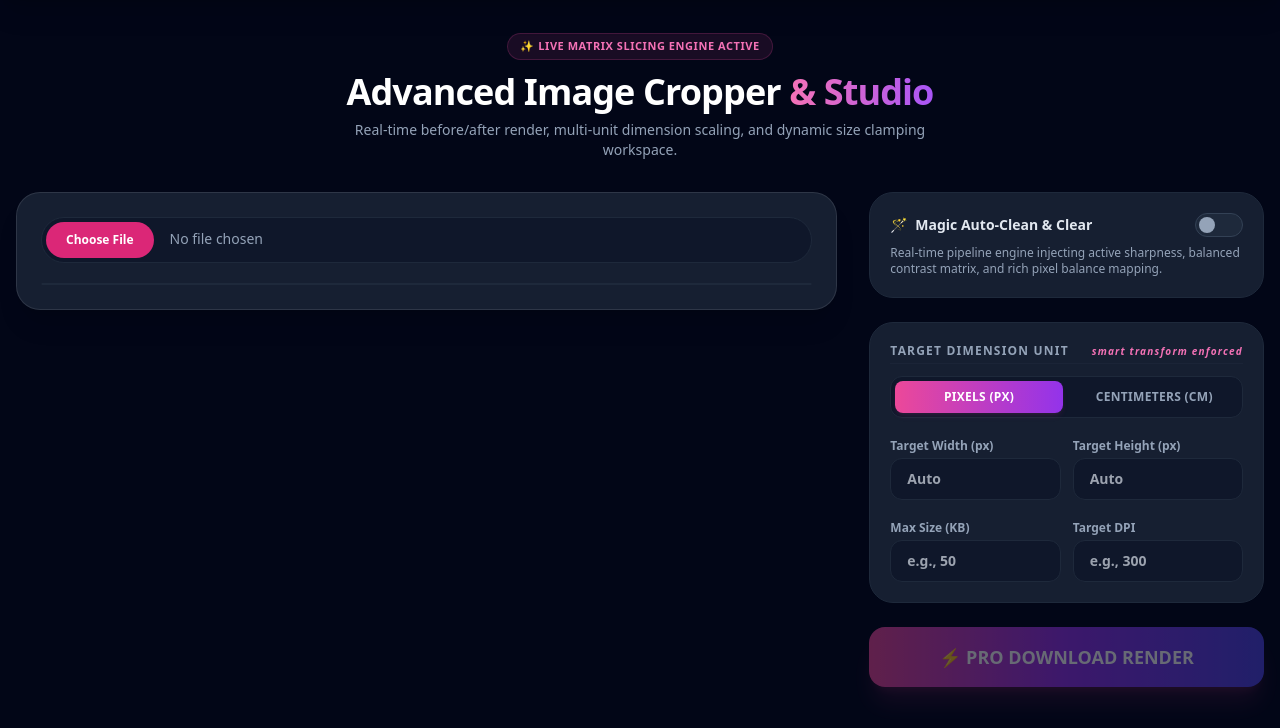
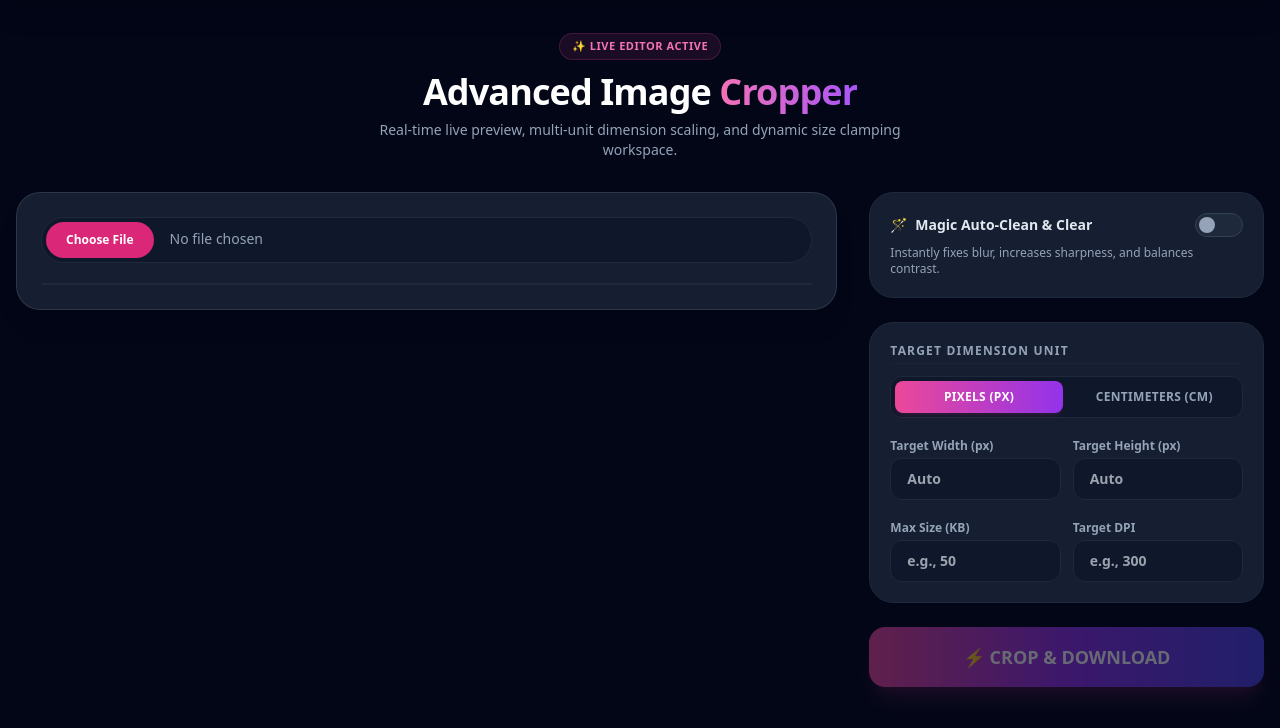
Before and after one commit to prafullt1506-cell/smart-pdf-web, a Flask app: page /image-crop in a window 1280 px wide. Shown: the part 72-800 px from the top of the page. Run offline with Flask 3, Linux system fonts and the light colour scheme; some libraries are stand-ins or nearby versions.

Commit message:
Update image_crop.html

```diff
--- a/templates/image_crop.html
+++ b/templates/image_crop.html
@@ -3,7 +3,7 @@
 <head>
     <meta charset="UTF-8">
     <meta name="viewport" content="width=device-width, initial-scale=1.0">
-    <title>Ultimate Pro Image Workspace - PDF Toolkit Pro</title>
+    <title>Pro Image Cropper - PDF Toolkit Pro</title>
     <script src="https://cdn.tailwindcss.com"></script>
     <link href="https://cdnjs.cloudflare.com/ajax/libs/cropperjs/1.5.13/cropper.min.css" rel="stylesheet">
     <script src="https://cdnjs.cloudflare.com/ajax/libs/cropperjs/1.5.13/cropper.min.js"></script>
@@ -16,13 +16,11 @@
         }
         .img-workspace { max-height: 450px; width: 100%; display: flex; justify-content: center; background: #0f172a; border-radius: 1rem; overflow: hidden; }
         img { display: block; max-width: 100%; }
-        /* Compare Slider Magic CSS */
         .preview-box { background: #1e293b; border-radius: 1rem; overflow: hidden; border: 1px solid rgba(255, 255, 255, 0.05); }
     </style>
 </head>
 <body class="bg-slate-950 text-white min-h-screen font-sans antialiased">
 
-    <!-- Navigation -->
     <nav class="glass-panel sticky top-0 z-50 px-8 py-4 flex justify-between items-center shadow-xl">
         <div class="flex items-center gap-2">
             <span class="text-2xl">✂️</span>
@@ -32,28 +30,24 @@
     </nav>
 
     <div class="container mx-auto px-4 py-8 max-w-7xl">
-        <!-- Top Info Header -->
         <div class="text-center mb-8">
             <span class="inline-flex items-center gap-1.5 px-3 py-1 rounded-full bg-pink-500/10 text-pink-400 font-bold text-[11px] uppercase tracking-wider mb-3 border border-pink-500/20">
-                ✨ Live Matrix Slicing Engine Active
+                ✨ Live Editor Active
             </span>
-            <h1 class="text-4xl font-black tracking-tight mb-2">Advanced Image Cropper <span class="text-transparent bg-clip-text bg-gradient-to-r from-pink-400 to-purple-500">& Studio</span></h1>
-            <p class="text-sm text-slate-400 max-w-xl mx-auto">Real-time before/after render, multi-unit dimension scaling, and dynamic size clamping workspace.</p>
+            <h1 class="text-4xl font-black tracking-tight mb-2">Advanced Image <span class="text-transparent bg-clip-text bg-gradient-to-r from-pink-400 to-purple-500">Cropper</span></h1>
+            <p class="text-sm text-slate-400 max-w-xl mx-auto">Real-time live preview, multi-unit dimension scaling, and dynamic size clamping workspace.</p>
         </div>
 
         <div class="grid grid-cols-1 lg:grid-cols-12 gap-8">
 
-            <!-- LEFT WORKSPACE: CROP MATRIX & SIDE-BY-SIDE PREVIEW (8 Cols) -->
             <div class="lg:col-span-8 flex flex-col gap-6">
-                <!-- Cropper Input/Display Grid -->
                 <div class="glass-panel p-6 rounded-3xl shadow-xl">
                     <input type="file" id="imageUpload" accept="image/*" class="w-full text-sm text-slate-400 file:mr-4 file:py-2.5 file:px-5 file:rounded-full file:border-0 file:text-xs file:font-black file:bg-pink-600 file:text-white hover:file:bg-pink-700 cursor-pointer mb-5 bg-slate-900 rounded-full border border-slate-800 p-1">
 
                     <div class="img-workspace border border-slate-800 shadow-inner">
-                        <img id="image" src="" alt="Upload a master image asset to compile studio grid" style="display: none;">
+                        <img id="image" src="" alt="Upload an image to start" style="display: none;">
                     </div>
 
-                    <!-- Ratio Presets -->
                     <div class="flex flex-wrap gap-2 mt-4 justify-center hidden" id="ratio-buttons">
                         <button class="px-4 py-1.5 bg-slate-800 hover:bg-pink-600 rounded-full text-xs font-bold transition-all" onclick="setRatio(16/9)">16:9 Desktop</button>
                         <button class="px-4 py-1.5 bg-slate-800 hover:bg-pink-600 rounded-full text-xs font-bold transition-all" onclick="setRatio(4/3)">4:3 Frame</button>
@@ -62,36 +56,22 @@
                     </div>
                 </div>
 
-                <!-- 🌟 LIVE PREVIEW LAB & COMPARISON PANEL -->
                 <div id="previewPanel" class="glass-panel p-6 rounded-3xl shadow-xl hidden">
                     <h3 class="text-xs font-black tracking-widest uppercase text-slate-400 mb-4 flex items-center gap-2">
-                        <i class="fa-solid fa-eye text-pink-500"></i> Real-Time Studio Preview Render
+                        <i class="fa-solid fa-eye text-pink-500"></i> Final Live Preview
                     </h3>
 
-                    <div class="grid grid-cols-1 md:grid-cols-2 gap-6">
-                        <!-- Before / Live Crop Matrix -->
-                        <div class="preview-box p-4 flex flex-col items-center">
-                            <span class="text-[10px] font-black uppercase text-slate-400 tracking-wider mb-2 bg-slate-900 px-2.5 py-1 rounded-md border border-slate-800">Original / Crop Selection</span>
-                            <div class="w-full h-48 flex items-center justify-center overflow-hidden bg-slate-950 rounded-lg">
-                                <div id="cropPreview" class="overflow-hidden bg-slate-900 shadow-lg"></div>
-                            </div>
-                        </div>
-
-                        <!-- After / Smart Matrix Enhancement Preview -->
-                        <div class="preview-box p-4 flex flex-col items-center border border-purple-500/20 relative">
-                            <span class="text-[10px] font-black uppercase text-purple-400 tracking-wider mb-2 bg-purple-950/40 px-2.5 py-1 rounded-md border border-purple-900/40">✨ Dynamic Studio Render (Live Output)</span>
-                            <div class="w-full h-48 flex items-center justify-center overflow-hidden bg-slate-950 rounded-lg relative">
-                                <img id="liveEnhancedPreview" class="max-h-full max-w-full object-contain filter transition-all duration-300 shadow-lg" src="" alt="Live Preview Frame">
-                                <div id="enhanceOverlayText" class="absolute top-2 right-2 bg-purple-600 text-white text-[9px] font-black px-2 py-0.5 rounded uppercase tracking-wider hidden">Enhanced Filter Active</div>
-                            </div>
+                    <div class="preview-box p-4 flex flex-col items-center border border-purple-500/20 relative w-full">
+                        <span class="text-[10px] font-black uppercase text-purple-400 tracking-wider mb-3 bg-purple-950/40 px-3 py-1.5 rounded-md border border-purple-900/40">✨ This is how your file will look</span>
+                        <div class="w-full h-64 flex items-center justify-center overflow-hidden bg-slate-950 rounded-lg relative">
+                            <img id="liveEnhancedPreview" class="max-h-full max-w-full object-contain filter transition-all duration-300 shadow-lg" src="" alt="Live Preview Frame">
+                            <div id="enhanceOverlayText" class="absolute top-2 right-2 bg-purple-600 text-white text-[9px] font-black px-2 py-0.5 rounded uppercase tracking-wider hidden">Enhance Filter Active</div>
                         </div>
                     </div>
                 </div>
             </div>
 
-            <!-- RIGHT PANEL: CORE LOGIC CONTROLS (4 Cols) -->
             <div class="lg:col-span-4 flex flex-col gap-6">
-                <!-- Magic Enhance Control Toggle -->
                 <div class="glass-panel p-5 rounded-3xl border border-slate-800">
                     <label class="flex items-center justify-between cursor-pointer">
                         <div class="font-extrabold text-slate-200 text-sm flex items-center gap-2">
@@ -103,25 +83,21 @@
                             <div class="dot absolute left-1 top-1 bg-slate-400 w-4 h-4 rounded-full transition-all duration-300"></div>
                         </div>
                     </label>
-                    <p class="text-xs text-slate-400 mt-2 font-medium">Real-time pipeline engine injecting active sharpness, balanced contrast matrix, and rich pixel balance mapping.</p>
+                    <p class="text-xs text-slate-400 mt-2 font-medium">Instantly fixes blur, increases sharpness, and balances contrast.</p>
                 </div>
 
-                <!-- Resizing & Scaling Unit Grid -->
                 <div class="glass-panel p-5 rounded-3xl border border-slate-800 flex flex-col gap-5">
                     <div>
                         <h3 class="font-black text-xs text-slate-400 uppercase tracking-widest mb-3 pb-1 border-b border-slate-800/60 flex items-center justify-between">
                             <span>Target Dimension Unit</span>
-                            <span class="text-[10px] text-pink-400 lowercase italic font-bold">Smart Transform Enforced</span>
                         </h3>
 
-                        <!-- Unit Type Switcher Buttons -->
                         <div class="grid grid-cols-2 gap-2 bg-slate-900 p-1 rounded-xl border border-slate-800">
                             <button id="unitPixelBtn" onclick="switchUnit('px')" class="py-2 rounded-lg font-black text-xs uppercase tracking-wide transition-all bg-gradient-to-r from-pink-500 to-purple-600 text-white shadow-md shadow-pink-500/10">Pixels (PX)</button>
                             <button id="unitCmBtn" onclick="switchUnit('cm')" class="py-2 rounded-lg font-black text-xs uppercase tracking-wide transition-all text-slate-400 hover:text-white">Centimeters (CM)</button>
                         </div>
                     </div>
 
-                    <!-- Input Parameters Form Field (Width & Height) -->
                     <div class="grid grid-cols-2 gap-3">
                         <div>
                             <label id="lblWidth" class="text-xs font-bold text-slate-400 block mb-1">Target Width (px)</label>
@@ -133,7 +109,6 @@
                         </div>
                     </div>
 
-                    <!-- Input Parameters Form Field (KB & DPI) -->
                     <div class="grid grid-cols-2 gap-3">
                         <div>
                             <label class="text-xs font-bold text-slate-400 block mb-1">Max Size (KB)</label>
@@ -146,9 +121,8 @@
                     </div>
                 </div>
 
-                <!-- Core Download Execute Trigger -->
                 <button id="processBtn" class="w-full py-4 bg-gradient-to-r from-pink-500 via-purple-600 to-indigo-600 text-white font-black text-lg rounded-2xl shadow-xl shadow-pink-500/20 transform hover:-translate-y-1 transition-all disabled:opacity-40 disabled:pointer-events-none" disabled>
-                    ⚡ PRO DOWNLOAD RENDER
+                    ⚡ CROP & DOWNLOAD
                 </button>
             </div>
         </div>
@@ -156,7 +130,7 @@
 
     <script>
         let cropper;
-        let currentUnit = 'px'; // Default state tracker
+        let currentUnit = 'px';
         const imageElement = document.getElementById('image');
         const uploadInput = document.getElementById('imageUpload');
         const processBtn = document.getElementById('processBtn');
@@ -165,7 +139,6 @@
         const magicToggle = document.getElementById('magicEnhance');
         const liveEnhancedPreview = document.getElementById('liveEnhancedPreview');
 
-        // Dynamic Switch unit logic (PX vs CM calculation map)
         function switchUnit(unit) {
             currentUnit = unit;
             const pxBtn = document.getElementById('unitPixelBtn');
@@ -193,7 +166,6 @@
             triggerLivePreviewGeneration();
         }
 
-        // Checkbox Slide Interface Binding Handler
         magicToggle.addEventListener('change', function() {
             const dot = this.parentElement.querySelector('.dot');
             const bg = this.parentElement.querySelector('.block');
@@ -204,7 +176,7 @@
                 bg.classList.replace('bg-slate-800', 'bg-purple-600');
                 bg.classList.replace('border-slate-700', 'border-purple-500');
                 overlay.classList.remove('hidden');
-                liveEnhancedPreview.style.filter = "contrast(1.15) brightness(1.05) saturate(1.1) sharpen(1.5)"; // UI filter simulation
+                liveEnhancedPreview.style.filter = "contrast(1.15) brightness(1.05) saturate(1.1) sharpen(1.5)";
             } else {
                 dot.style.transform = 'translateX(0)';
                 dot.classList.replace('bg-white', 'bg-slate-400');
@@ -215,7 +187,6 @@
             }
         });
 
-        // Initialize Cropper Core Module Grid Setup
         uploadInput.addEventListener('change', function(e) {
             if (e.target.files.length > 0) {
                 const file = e.target.files[0];
@@ -234,7 +205,6 @@
                     autoCropArea: 0.9,
                     responsive: true,
                     background: false,
-                    preview: '#cropPreview', // Dynamic linking hook element
                     cropend() { triggerLivePreviewGeneration(); },
                     ready() { triggerLivePreviewGeneration(); }
                 });
@@ -245,21 +215,18 @@
             if(cropper) { cropper.setAspectRatio(ratio); triggerLivePreviewGeneration(); }
         }
 
-        // Active Preview Render Generation Block
         function triggerLivePreviewGeneration() {
             if(!cropper) return;
-            // Generate standard resolution crop matrix data to feed into client dashboard
-            const canvas = cropper.getCroppedCanvas({ width: 400, height: 300 });
+            const canvas = cropper.getCroppedCanvas({ width: 600, height: 600 });
             if(canvas) {
                 liveEnhancedPreview.src = canvas.toDataURL('image/jpeg');
             }
         }
 
-        // API Engine Core Integration Block
         processBtn.addEventListener('click', async function() {
             if (!cropper) return;
 
-            processBtn.innerHTML = "<i class='fa-solid fa-spinner fa-spin mr-2'></i> COMPILING STRUCTURAL MATRIX...";
+            processBtn.innerHTML = "<i class='fa-solid fa-spinner fa-spin mr-2'></i> PROCESSING...";
             processBtn.disabled = true;
 
             const cropData = cropper.getData(true);
@@ -271,12 +238,10 @@
             formData.append('height', cropData.height);
             formData.append('enhance', magicToggle.checked);
             formData.append('target_kb', document.getElementById('targetKB').value);
-
-            // Send Unit Metadata to Python Compiler Engine
             formData.append('unit', currentUnit);
             formData.append('target_w', document.getElementById('targetW').value);
             formData.append('target_h', document.getElementById('targetH').value);
-            formData.append('target_dpi', document.getElementById('targetDPI').value); // ✨ New DPI Bound Value
+            formData.append('target_dpi', document.getElementById('targetDPI').value);
 
             try {
                 const response = await fetch('/process-image-crop', { method: 'POST', body: formData });
@@ -285,17 +250,17 @@
                     const dlUrl = window.URL.createObjectURL(blob);
                     const a = document.createElement('a');
                     a.href = dlUrl;
-                    a.download = `Pro_Studio_Render_${new Date().getTime()}.jpg`;
+                    a.download = `Edited_Image_${new Date().getTime()}.jpg`;
                     document.body.appendChild(a);
                     a.click();
                     a.remove();
                 } else {
-                    alert('Error compiling engine stream payload.');
+                    alert('Error processing image.');
                 }
             } catch {
-                alert('Core file array failure occurred.');
+                alert('Something went wrong!');
             } finally {
-                processBtn.innerHTML = '⚡ PRO DOWNLOAD RENDER';
+                processBtn.innerHTML = '⚡ CROP & DOWNLOAD';
                 processBtn.disabled = false;
             }
         });
```
